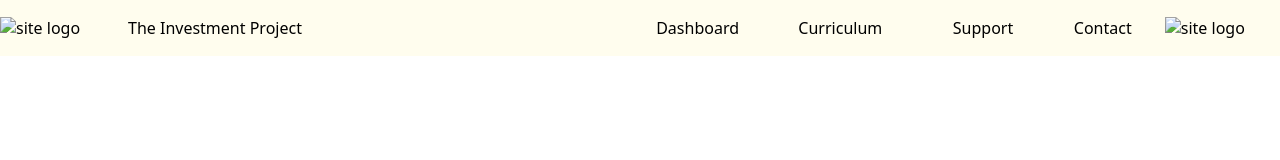
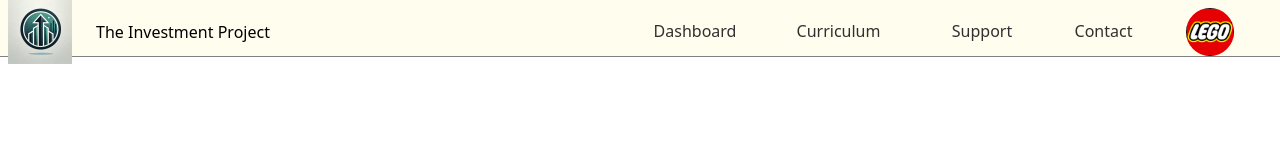
Before and after one commit to thomasfahy/investment-site, a plain HTML site: page index.html in a window 1280 px wide. Drawn offline with Linux system fonts and the light colour scheme.

Commit message:
feat: nav bar links and additional styling

```diff
--- a/index.html
+++ b/index.html
@@ -9,18 +9,19 @@
 <body>
     <div id="navBar">
         <div class="navTitleContainer">
-            <img src="" alt="site logo">
+            <img src="images/logo.webp" id="navLogoImg" alt="site logo">
             <div class="navTitle">The Investment Project</div>
         </div>
         <div class="navLinkContainer">
             <ul class="navLinkList">
-                <li class="navLink">Dashboard</li>
-                <li class="navLink">Curriculum</li>
-                <li class="navLink">Support</li>
-                <li class="navLink">Contact</li>
-                <img src="" alt="site logo">
+                <a href="index.html"><li class="navLink">Dashboard</li></a>
+                <a href="index.html"><li class="navLink">Curriculum</li></a>
+                <a href="index.html"><li class="navLink">Support</li></a>
+                <a href="index.html"><li class="navLink">Contact</li></a>
+                <img src="images/fillerimg.png" id="profPicLogo" alt="site logo">
             </ul>
         </div>
     </div>
+
 </body>
 </html>
--- a/styles.css
+++ b/styles.css
@@ -1,8 +1,22 @@
+/* Global settings */
+
 *{
     padding: 0;
     margin: 0;
     font-family: system-ui, -apple-system, BlinkMacSystemFont, 'Segoe UI', Roboto, Oxygen, Ubuntu, Cantarell, 'Open Sans', 'Helvetica Neue', sans-serif;
+    --primary-font-color: rgb(48, 48, 48);
+    --secondary-font-color: rgb(92, 92, 92);
+    --third-font-color: rgb(206, 206, 206);
 }
+
+/* Element settings */
+
+a {
+    text-decoration: none; /* Removes the underline */
+    color: inherit; /* Inherits color from parent element, or set to a specific color */
+}
+
+/* Navigation bar */
 
 #navBar{
     display: grid;
@@ -10,12 +24,14 @@
     grid-template-columns: 1fr 1fr;
     height: 7vh;
     align-items: center;
+    border-bottom: 1px solid gray;
 }
 
 .navTitleContainer{
     display: grid;
-    grid-template-columns: 1fr 4fr;
+    grid-template-columns: 1fr 8fr;
     align-items: center;
+    gap: 1.5rem;
 }
 
 .navLinkList{
@@ -24,9 +40,41 @@
     list-style-type: none;
     justify-content: center;
     align-items: center;
-    gap: 1rem;
+    gap: 1.4rem;
 }
 
 .navLink{
     justify-self: center;
+    border-bottom: 2px solid transparent;
+    padding-top: 3px;
+    padding-bottom: 3px;
+    color: var(--primary-font-color);
 }
+.navLink:hover{
+    color: var(--secondary-font-color);
+    border-bottom: 2px solid var(--third-font-color);
+}
+
+#navLogoImg{
+    width: 4rem;
+    margin-left: 0.5rem;
+}
+
+#profPicLogo{
+    height: 3rem;
+    margin-right: 1rem;
+    margin-left: 1rem;
+    border-radius: 3rem;
+
+}
+
+/* Media Queries */
+
+@media (max-width: 768px) {
+    .navTitle{
+        display: none;
+    }
+    .navLinkList{
+        gap: 2rem;
+    }
+}
```
